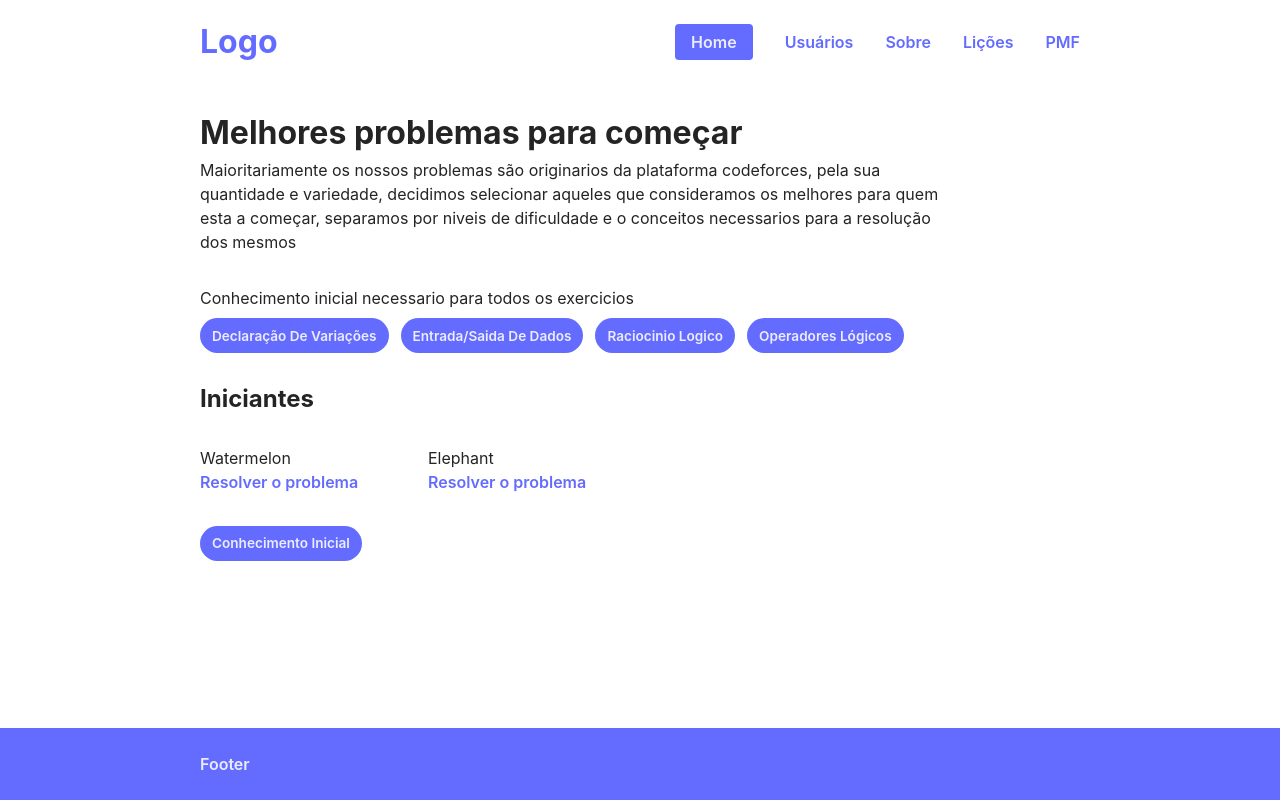
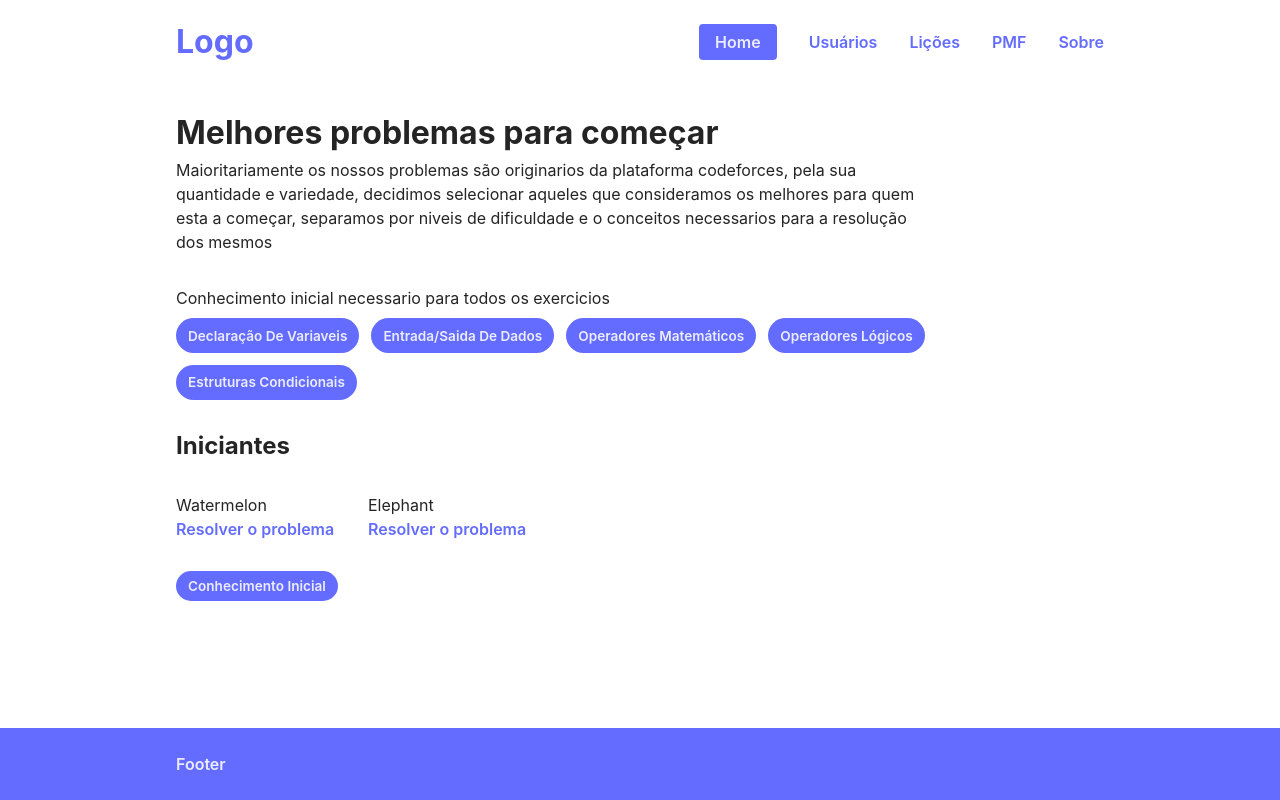
Before and after one commit to DomilsonFirmino/UserVisualizationCodeForces, a React (Vite) app: page / in a window 1280 px wide. Built offline with nearby package versions, Linux system fonts and the light colour scheme.

Commit message:
Tag links to lessons

```diff
--- a/src/index.css
+++ b/src/index.css
@@ -87,6 +87,16 @@ a:hover {
   color: var(--clr-pop-hover);
 }
 
+a.tag:hover{
+    color: var(--clr-white);
+    background-color: var(--clr-pop-hover);
+}
+
+a.mainTag:hover{
+  color: var(--clr-white);
+  background-color: var(--clr-pop-hover);
+}
+
 h1 {
   font-size: var(--fs-700);
   line-height: 1.1;
@@ -170,7 +180,7 @@ button:focus-visible {
 
 /*CustomProps*/
 .container{
-  width: min(100% - 2rem, 55em);
+  width: min(100% - 2rem, 58em);
   margin: 0 auto;
 }
 
--- a/src/layout/RootLayout.jsx
+++ b/src/layout/RootLayout.jsx
@@ -19,13 +19,13 @@ function RootLayout(){
                                     <NavLink to="users">Usuários</NavLink>
                                 </li>
                                 <li>
-                                    <NavLink to="about">Sobre</NavLink>
-                                </li>
-                                <li>
                                     <NavLink to="tutorials">Lições</NavLink>
                                 </li>
                                 <li>
                                     <NavLink to="FAQ">PMF</NavLink>
+                                </li>
+                                <li>
+                                    <NavLink to="about">Sobre</NavLink>
                                 </li>
                             </ul>
                         </nav>
--- a/src/layout/UserLayout.jsx
+++ b/src/layout/UserLayout.jsx
@@ -2,7 +2,7 @@ import { NavLink, Outlet } from "react-router-dom";
 function UserLayout(){
    return(
     <div className="container">
-        <h2 style={{marginBottom:"2rem", color: "var(--clr-pop)"}}>Lista de usuarios</h2>
+        <h1 style={{marginBottom:"2rem", color: "var(--clr-pop)"}}>Lista de usuarios</h1>
         <Outlet/>
     </div>
    )
--- a/src/pages/About.jsx
+++ b/src/pages/About.jsx
@@ -3,7 +3,7 @@ import { Link } from "react-router-dom";
 function About(){
     return (
         <div className="container top-2">
-            <h2 style={{color: "var(--clr-pop)"}}>Sobre Esta pagina</h2>
+            <h1 style={{color: "var(--clr-pop)"}}>Sobre Esta pagina</h1>
             <div className="top-_1">
                 <p style={{marginBottom: ".5rem"}}>
                     Esta plataforma visa simplificar a gestão dos alunos na jornada da programação competitiva.
--- a/src/pages/FAQ.jsx
+++ b/src/pages/FAQ.jsx
@@ -1,7 +1,7 @@
 function FAQ(){
     return(
         <div className="container">
-            <h2 style={{color: "var(--clr-pop)"}}>Perguntas Mais Frequentes</h2>
+            <h1 style={{color: "var(--clr-pop)"}}>Perguntas Mais Frequentes</h1>
         </div>
     )
 }
--- a/src/pages/Home.jsx
+++ b/src/pages/Home.jsx
@@ -1,4 +1,13 @@
-const conhecimentoGeral =["declaração de variações","entrada/saida de dados","raciocinio logico","operadores lógicos"]
+import {Link} from "react-router-dom";
+
+const conhecimentoGeral =
+        [
+            {name:"Declaração de Variaveis", url:"/tutorials/#declVar"},
+            {name:"Entrada/Saida de Dados", url:"/tutorials/#cinout"},
+            {name:"Operadores matemáticos", url:"/tutorials/#opmath"},
+            {name:"Operadores Lógicos",url: "/tutorials/#opelo"},
+            {name:"Estruturas Condicionais",url: "/tutorials/#estruCond"}
+        ]
 
 const SingleTestMath=[
     {name:"Watermelon", link: "https://codeforces.com/problemset/problem/4/A"},
@@ -16,13 +25,16 @@ function Home(){
                     <h1>Melhores problemas para começar</h1>
                     <p>
                         Maioritariamente os nossos problemas são originarios da plataforma codeforces,
-                        pela sua quantidade e variedade, decidimos selecionar aqueles que consideramos os melhores para quem esta a começar, separamos por niveis de dificuldade e o conceitos necessarios para a resolução dos mesmos</p>
+                        pela sua quantidade e variedade, decidimos selecionar aqueles que consideramos os melhores para quem esta a começar, separamos por niveis de dificuldade e o conceitos necessarios para a resolução dos mesmos
+                    </p>
                 </div>
             </div>
 
             <div className="top-_1">
                 <p>Conhecimento inicial necessario para todos os exercicios</p>
-                <p className="tags"> {conhecimentoGeral.map( value =><span className="mainTag">{value}</span>)}</p>
+                <p className="tags">
+                    {conhecimentoGeral.map( value =><Link to={value.url} className="mainTag">{value.name}</Link>)}
+                </p>
             </div>
 
             <div className="problems top-2">
@@ -38,7 +50,9 @@ function Home(){
                             )
                         })}
                     </div>
-                    <p className="tag">conhecimento inicial</p>
+                    <p>
+                        <Link to="/Tutorials" className="tag">conhecimento inicial</Link>
+                    </p>
                 </div>
             </div>
         </div>
--- a/src/pages/Tutorials.jsx
+++ b/src/pages/Tutorials.jsx
@@ -1,7 +1,7 @@
 function Tutorials(){
     return(
         <div className="container">
-            <h2 style={{color: "var(--clr-pop)"}}>Lições</h2>
+            <h1 style={{color: "var(--clr-pop)"}}>Lições</h1>
         </div>
     )
 }
```
